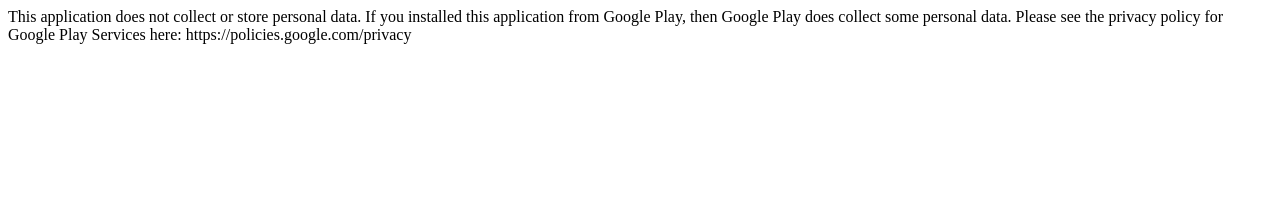
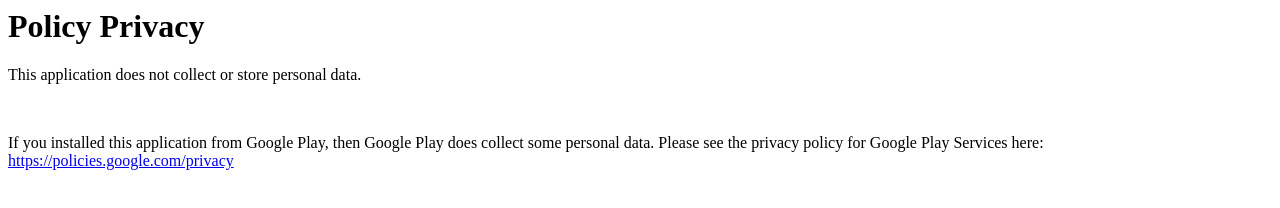
Before and after one commit to mrhaubrich/suspeito-policy, a plain HTML site: page index.html in a window 1280 px wide. Drawn offline with Linux system fonts and the light colour scheme.

Commit message:
Update index.html

```diff
--- a/index.html
+++ b/index.html
@@ -1,3 +1,8 @@
-This application does not collect or store personal data.
+<h1>Policy Privacy</h1>
 
-If you installed this application from Google Play, then Google Play does collect some personal data. Please see the privacy policy for Google Play Services here: https://policies.google.com/privacy
+<p>This application does not collect or store personal data.</p>
+<br/>
+<p>
+  If you installed this application from Google Play, then Google Play does collect some personal data.
+  Please see the privacy policy for Google Play Services here: <a href="https://policies.google.com/privacy">https://policies.google.com/privacy</a>
+<p>
```
